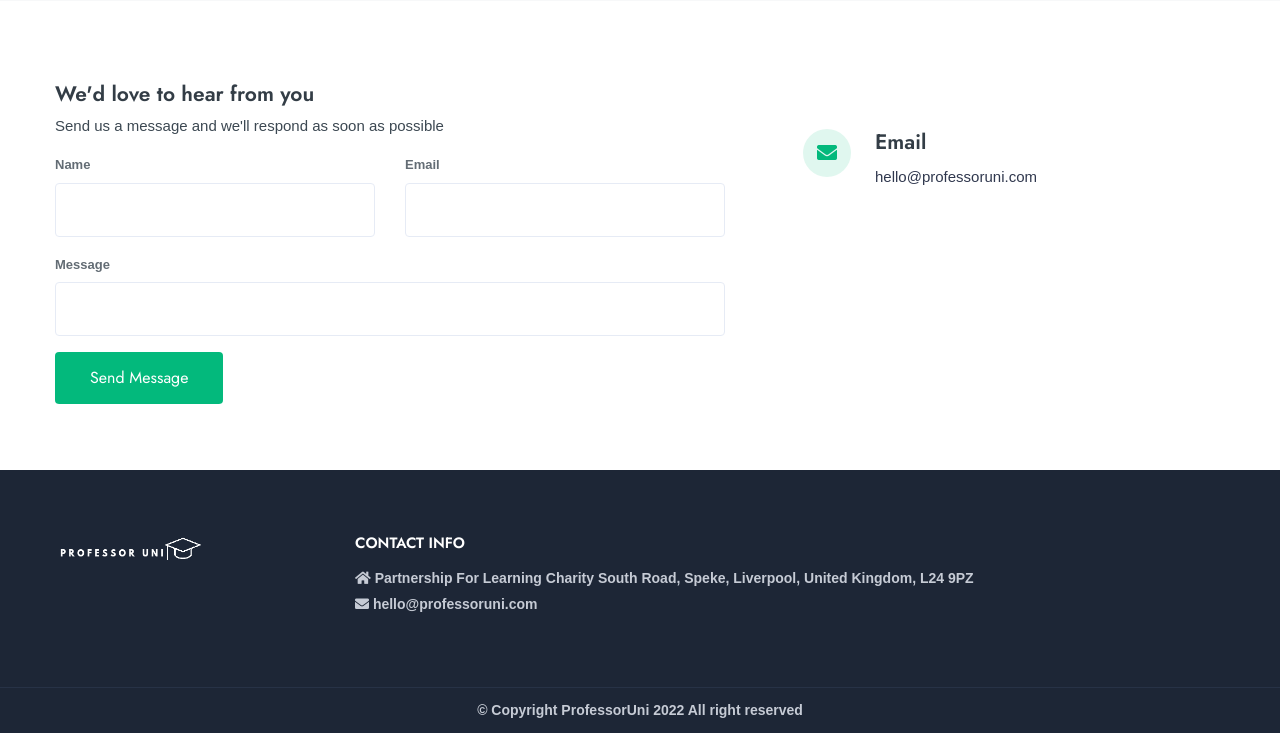
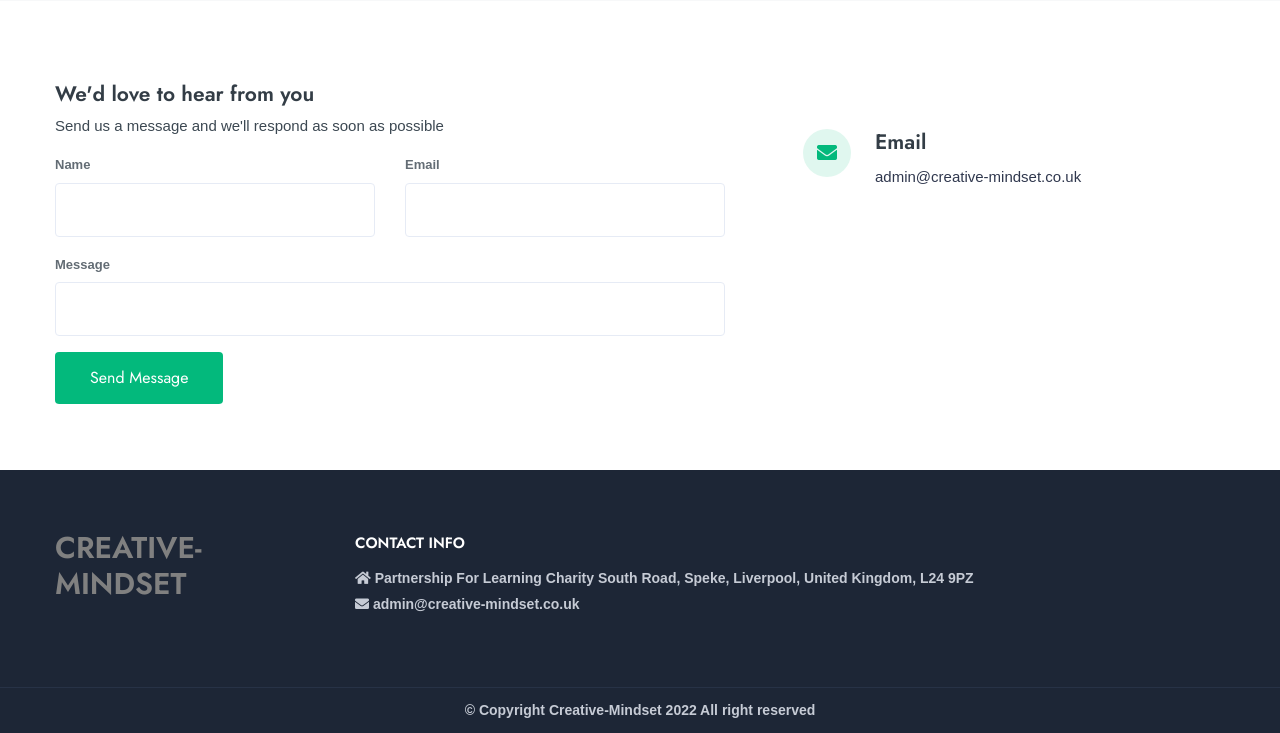
Before and after one commit to RakibCSE/uni, a Django app: page / in a window 1280 px wide. Shown: the part 5478-6211 px from the top of the page. Run offline with Django 3.2, Linux system fonts and the light colour scheme; some libraries are stand-ins or nearby versions; some web fonts are replaced.

Commit message:
rename profuni to creative-mindset

```diff
--- a/templates/core/index2.html
+++ b/templates/core/index2.html
@@ -5,7 +5,7 @@
     <meta charset="utf-8"/>
     <meta name="author" content=""/>
     <meta name="viewport" content="width=device-width, initial-scale=1">
-    <title>Home - ProfessorUni</title>
+    <title>Home - Creative-Mindset</title>
 
     <!-- Custom CSS -->
     <link href="{% static 'css/styles.css' %}" rel="stylesheet">
@@ -1242,7 +1242,7 @@
                                 <div class="ml-3 ml-md-4">
                                     <h4>Email</h4>
                                     <p>
-                                        <a href="mailto:hello@professoruni.com">hello@professoruni.com</a>
+                                        <a href="mailto:admin@creative-mindset.co.uk">admin@creative-mindset.co.uk</a>
                                     </p>
                                 </div>
                             </li>
@@ -1262,8 +1262,8 @@
 
                     <div class="col-lg-3 col-md-3">
                         <div class="footer_widget">
-                            <img src="{% static 'img/logo/white-new.png' %}" class="img-footer small mb-2"
-                                 loading="lazy" alt=""/>
+                            <h2 style="color: gray">CREATIVE-MINDSET</h2>
+                            {#                            <img src="{% static 'img/logo/white-new.png' %}" class="img-footer small mb-2" loading="lazy" alt=""/>#}
                             {#                            <p>#}
                             {#                                Compassion, aspiration and excellence in Education and#}
                             {#                                Care consultancy, recruitment and services.#}
@@ -1283,8 +1283,8 @@
                                         <br>
 
                                         <i class="fas fa-envelope"></i>
-                                        <a href="mailto:hello@professoruni.com">
-                                            hello@professoruni.com
+                                        <a href="mailto:admin@creative-mindset.co.uk">
+                                            admin@creative-mindset.co.uk
                                         </a>
                                     </p>
                                 </div>
@@ -1317,7 +1317,7 @@
             <div class="container">
                 <div class="row align-items-center">
                     <div class="col-lg-12 col-md-12 text-center">
-                        <p class="mb-0">&copy; Copyright ProfessorUni
+                        <p class="mb-0">&copy; Copyright Creative-Mindset
                             <script>document.write(new Date().getFullYear());</script>
                             All right reserved
                         </p>
```
Lines whose indentation alone changed are shown as unchanged.
